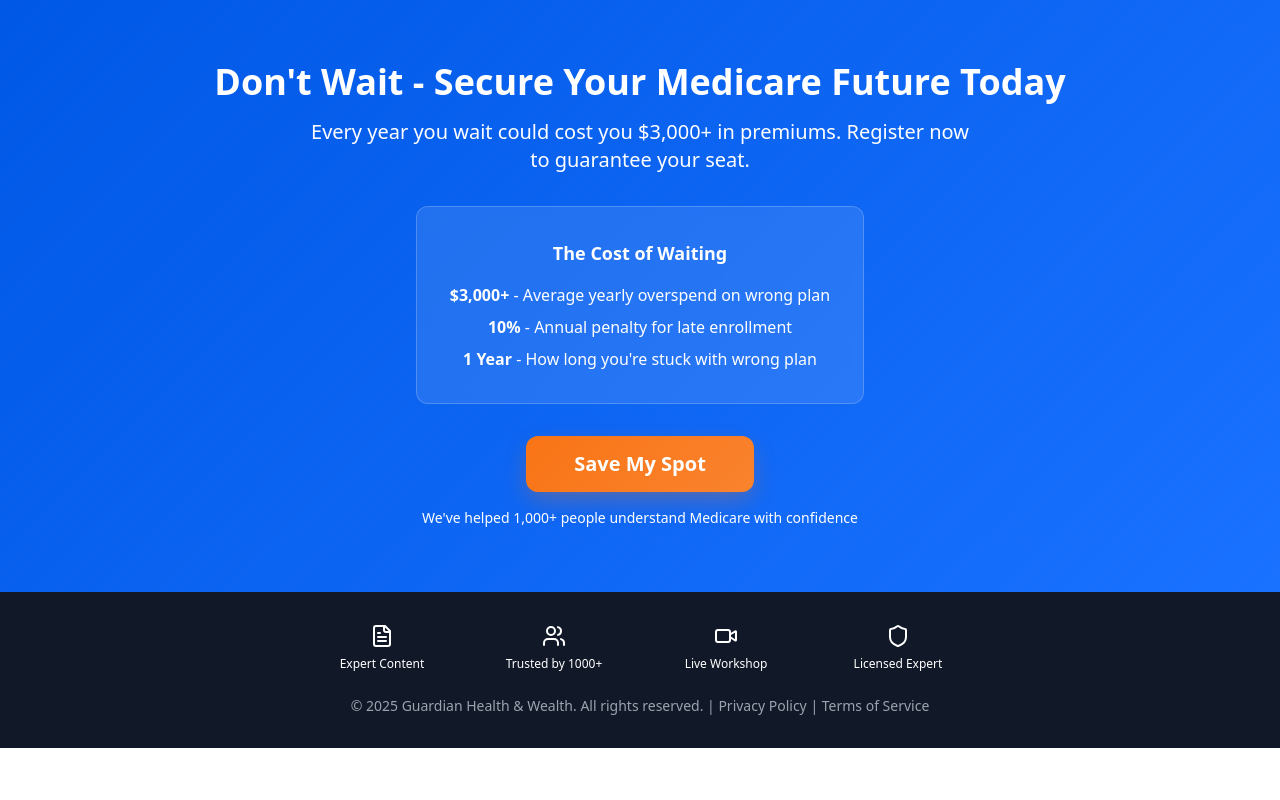
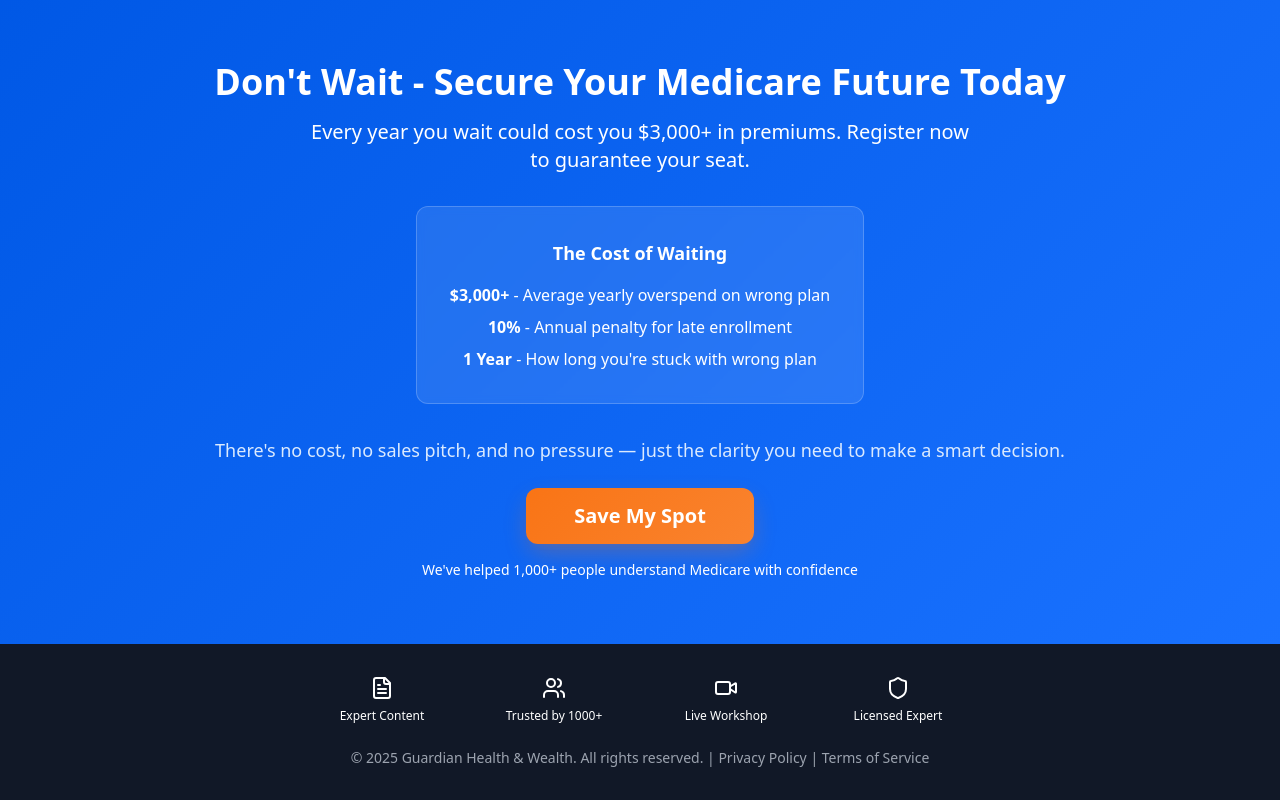
Before and after one commit to mhsmith12-lgtm/optimize-your-pages, a React (Vite) app: page / in a window 1280 px wide. Shown: the part 6829-7629 px from the top of the page. Before the commit the page ends 7577 px from the top, so only its background shows below. Built offline with nearby package versions, Linux system fonts and the light colour scheme; the HTML template or start-up script is replaced by a standard one.

Commit message:
Add clarifying text near CTA

```diff
--- a/src/pages/Index.tsx
+++ b/src/pages/Index.tsx
@@ -457,6 +457,10 @@ const Index = () => {
             </div>
           </div>
 
+          <p className="text-lg mb-6 text-blue-100">
+            There's no cost, no sales pitch, and no pressure — just the clarity you need to make a smart decision.
+          </p>
+
           <Button onClick={scrollToForm} variant="cta" size="xl" className="w-full md:w-auto min-h-14 text-lg md:text-xl md:px-12 px-[32px]">Save My Spot</Button>
 
           <p className="text-sm mt-4 text-white">
```
